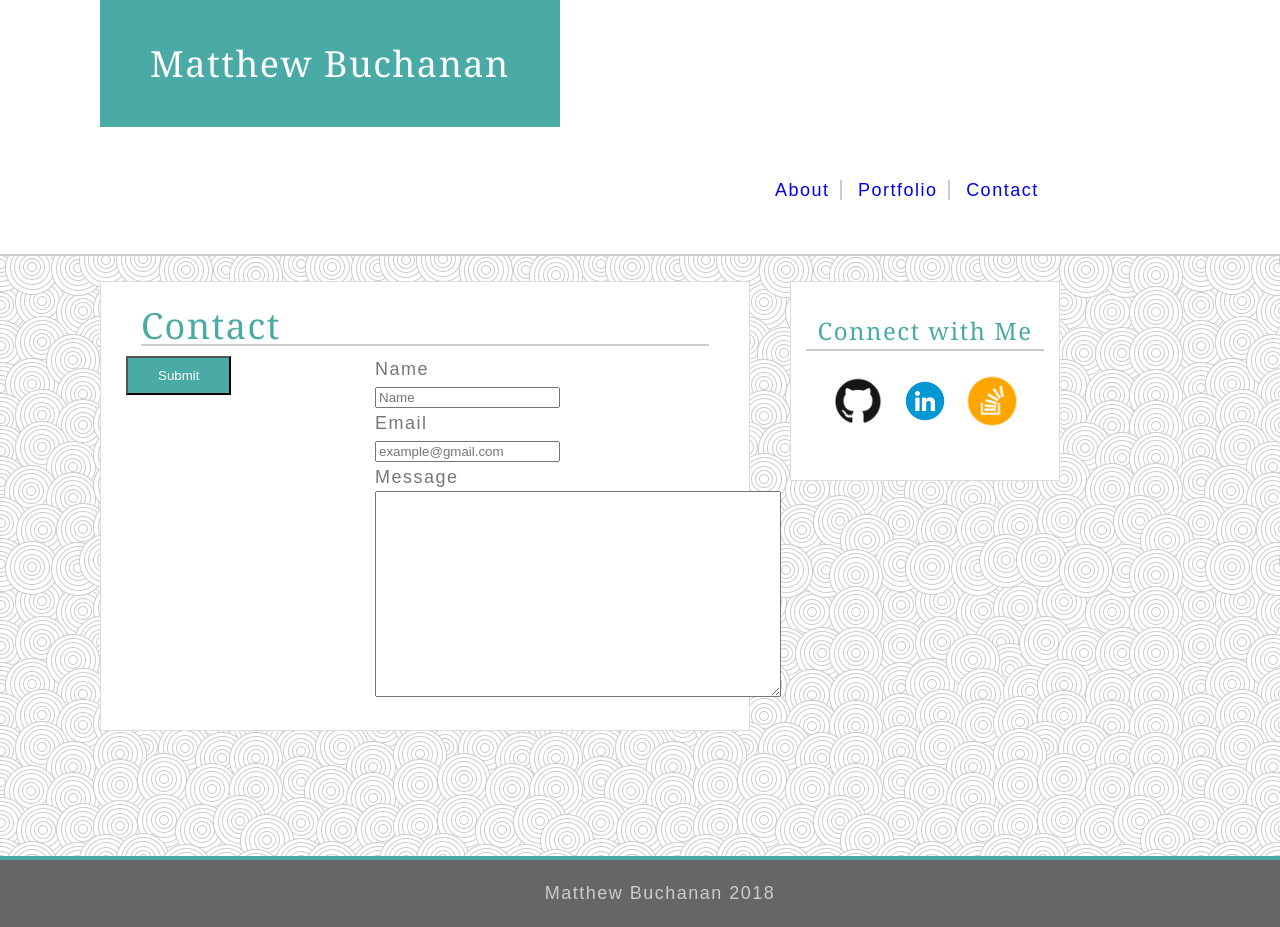
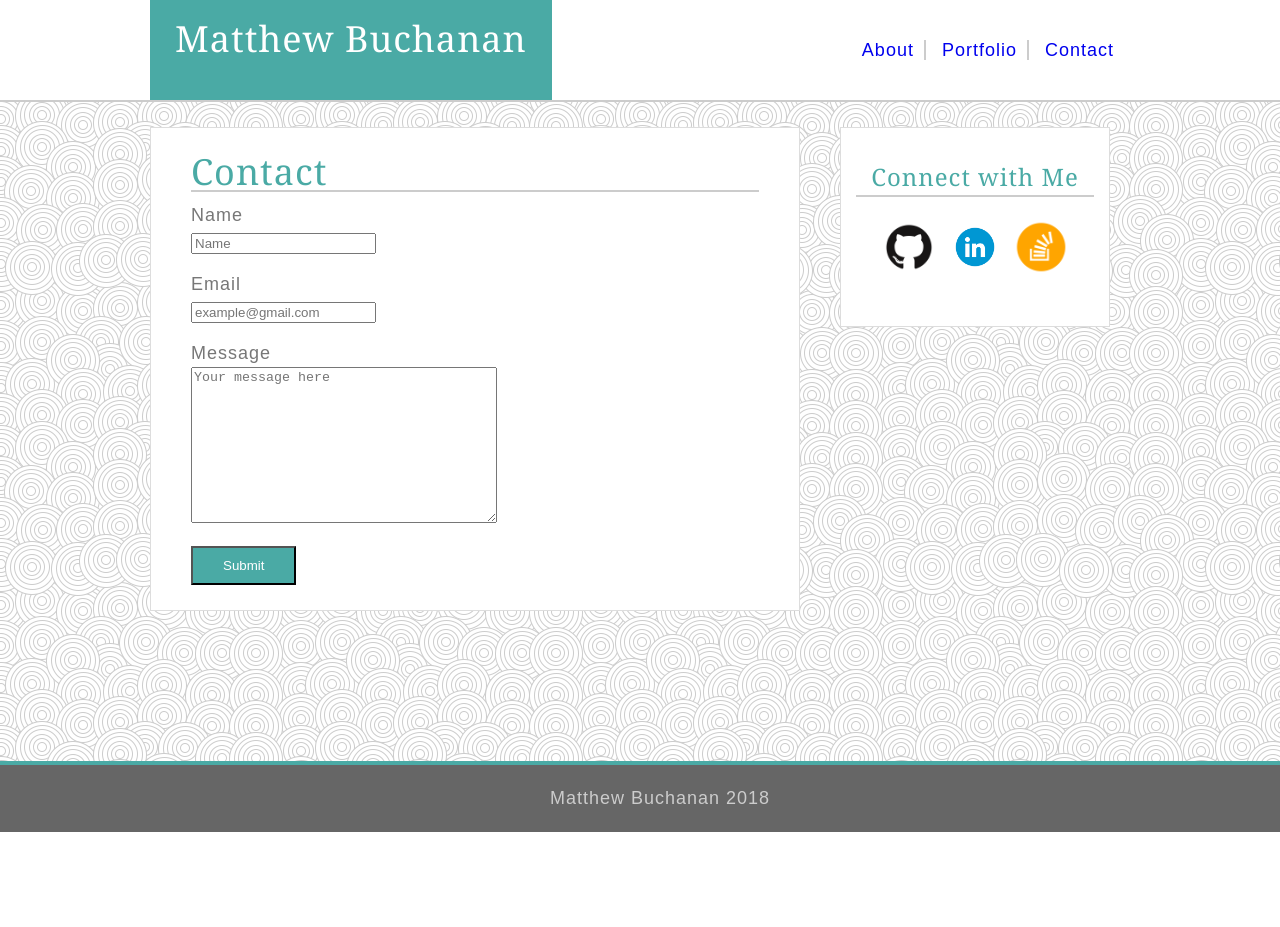
Before and after one commit to dolphinCommando/Basic-Portfolio, a plain HTML site: page contact.html in a window 1280 px wide. Shown: the top 927 px of the page. After the commit the page ends 832 px from the top, so only its background shows below. Drawn offline with Linux system fonts and the light colour scheme.

Commit message:
layout corrected

```diff
--- a/assets/css/style.css
+++ b/assets/css/style.css
@@ -4,7 +4,7 @@ body {
     font-size: 18px;
     font-weight: 200;
     line-height: 1.5em;
-    letter-spacing: 1.5px;
+    letter-spacing: 1px;
     background-image: url("../images/swirl_pattern.png");
 }
 
@@ -13,23 +13,23 @@ header, section, aside {
     background-color: #ffffff;
 }
 
+h1, h2, h3 {
+    font-family: 'Georgia', 'Times', 'Times New Roman', 'serif';
+}
+
 section, aside {
     margin-top: 25px;
-    margin-bottom: 125px;
+    margin-bottom: 150px;
     border-color: #dddddd;
     border-style: solid;
     border-width: 1px;
-}
-
-h1, h2, h3 {
-    font-family: 'Georgia', 'Times', 'Times New Roman', 'serif';
 }
 
 section {
     width: 650px;
     box-sizing: border-box;
     float: left;
-    margin-left: 100px;
+    margin-left: 150px;
     padding: 25px;
 }
 
@@ -64,17 +64,19 @@ header, h2, h3 {
 header {
     border-width: 0px 0px 2px 0px;
     width: 100%;
+    height: 100px;
+    display: flex;
+    flex-wrap: wrap;
+    flex-direction: row;
+    align-items: center;
 }
 
 h1 {
-    padding: 50px;
-    margin-left: 100px;
+    margin: auto 300px auto 150px;
     font-size: 36px;
-}
-
-header nav {
-    padding: 50px 15px;
-    margin-left: 750px;
+    height: 100%;
+    padding: 25px;
+    box-sizing: border-box;
 }
 
 header a {
@@ -129,17 +131,26 @@ figcaption {
     left: 15px;
 
 }
+form p {
+    float: left;
+    display: block;
+    margin-left: 15px;
+    margin-bottom: 15px;
 
+}
 textarea {
-    width: 400px;
-    height: 200px;
+    width: 300px;
+    height: 150px;
 }
 
 input[type=submit] {
     color: #ffffff;
     background-color: #4aaaa5;
     padding: 10px 30px 10px 30px;
+    margin-left: 15px;
     cursor: pointer;
+    display: block;
+    clear: both;
 }
 
 footer {
--- a/contact.html
+++ b/contact.html
@@ -20,7 +20,7 @@
             <form id="userform">
                 <p>Name <br><input type="text" size="20" placeholder="Name"></p>
                 <p>Email <br><input type="email" placeholder="example@gmail.com"></p>
-                <p>Message <br><textarea form="userform"></textarea></p>
+                <p>Message <br><textarea form="userform" placeholder="Your message here"></textarea></p>
                 <input type="submit" value="Submit">
             </form>
         </section>
```
